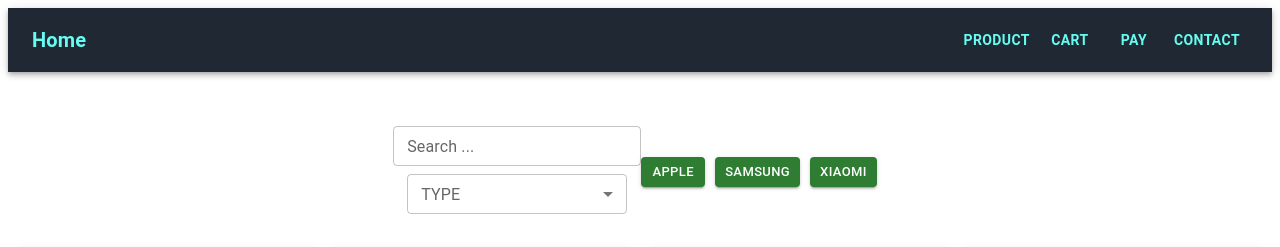
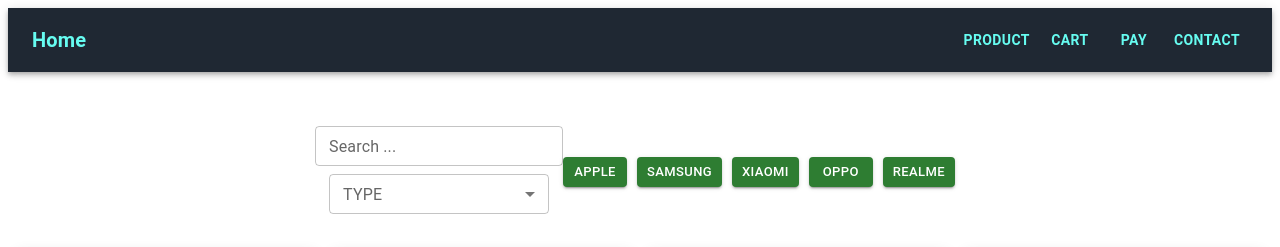
Before and after one commit to longle2243/Ecommerce_ReactJs, a React (Create React App) app: page /product in a window 1280 px wide. Shown: the top 247 px of the page. Built offline with nearby package versions, Linux system fonts and the light colour scheme.

Commit message:
fix brand

```diff
--- a/src/component/banner2.js
+++ b/src/component/banner2.js
@@ -57,11 +57,13 @@
     <div style={{ marginTop: '50px' }}>
         <Box display="flex" alignItems="center" justifyContent="center" flexDirection="row">
 
-          <Box display="flex" alignItems="center" justifyContent="center" flexDirection="row">
-            <Button variant="contained" color="success" size="small" sx={{ marginRight: "10px" }} onClick={() => searchBrand("Apple")} >Apple</Button>
-            <Button variant="contained" color="success" size="small" sx={{ marginRight: "10px" }} onClick={() => searchBrand("Samsung")} >Samsung</Button>
-            <Button variant="contained" color="success" size="small" sx={{ marginRight: "10px" }} onClick={() => searchBrand("Xiaomi")} >Xiaomi</Button>
-          </Box>
+        <Box display="flex" alignItems="center" justifyContent="center" flexDirection="row">
+          <Button variant="contained" color="success" size="small" sx={{ marginRight: "10px" }} onClick={() => searchBrand("Apple")} >Apple</Button>
+          <Button variant="contained" color="success" size="small" sx={{ marginRight: "10px" }} onClick={() => searchBrand("Samsung")} >Samsung</Button>
+          <Button variant="contained" color="success" size="small" sx={{ marginRight: "10px" }} onClick={() => searchBrand("Xiaomi")} >Xiaomi</Button>
+          <Button variant="contained" color="success" size="small" sx={{ marginRight: "10px" }} onClick={() => searchBrand("Oppo")} >Oppo</Button>
+          <Button variant="contained" color="success" size="small" sx={{ marginRight: "10px" }} onClick={() => searchBrand("Realme")} >Realme</Button>
+        </Box>
 
         </Box>
 
--- a/src/component/product/ListProduct.js
+++ b/src/component/product/ListProduct.js
@@ -53,16 +53,8 @@
     // console.log(filter);
   }
 
-  const handleAddCart = (e) => {
-    // console.log(e);
-    const cart = listProduct.filter((product) => { return product.id == e })
-    // console.log(cart[0].data);
-    dispatch(addCart(cart[0].data));
-  };
-
   return (
     <div style={{ marginTop: '50px' }}>
-      {/* <SearchBar/> */}
       <Box display="flex" alignItems="center" justifyContent="center" flexDirection="row">
 
         <Box display="flex" alignItems="center" justifyContent="center" flexDirection="column" sx={{ mt: 0.5 }}>
@@ -83,6 +75,8 @@
           <Button variant="contained" color="success" size="small" sx={{ marginRight: "10px" }} onClick={() => searchBrand("Apple")} >Apple</Button>
           <Button variant="contained" color="success" size="small" sx={{ marginRight: "10px" }} onClick={() => searchBrand("Samsung")} >Samsung</Button>
           <Button variant="contained" color="success" size="small" sx={{ marginRight: "10px" }} onClick={() => searchBrand("Xiaomi")} >Xiaomi</Button>
+          <Button variant="contained" color="success" size="small" sx={{ marginRight: "10px" }} onClick={() => searchBrand("Oppo")} >Oppo</Button>
+          <Button variant="contained" color="success" size="small" sx={{ marginRight: "10px" }} onClick={() => searchBrand("Realme")} >Realme</Button>
         </Box>
 
       </Box>
@@ -103,7 +97,6 @@
           : listProduct.map((product) => {
             return (
               <CartProduct product={product} />
-
             );
           })}
       </Box>
--- a/src/redux/productSlice.js
+++ b/src/redux/productSlice.js
@@ -11,8 +11,8 @@
     {id: "1000000000004",data: { nameProduct: "SamSung Galaxy Ultra 20", priceProduct: "30", amountProduct: "1", categoryProduct: "SmartPhone", brand: "Samsung", img: "./img/ss22.JPG" }},
     {id: "1000000000005",data: { nameProduct: "SamSung Galaxy Z Flip 4", priceProduct: "16", amountProduct: "1", categoryProduct: "SmartPhone", brand: "Samsung", img: "./img/ssF4.JPG" }},
 
-    {id: "1000000000006",data: { nameProduct: "Realme 10", priceProduct: "8", amountProduct: "1", categoryProduct: "SmartPhone", brand: "Xiaomi", img: "./img/realme10.JPG" }},
-    {id: "1000000000007",data: { nameProduct: "Opop Reno 8T", priceProduct: "30", amountProduct: "1", categoryProduct: "SmartPhone", brand: "Xiaomi", img: "./img/op8.JPG" }},
+    {id: "1000000000006",data: { nameProduct: "Realme 10", priceProduct: "8", amountProduct: "1", categoryProduct: "SmartPhone", brand: "Realme", img: "./img/realme10.JPG" }},
+    {id: "1000000000007",data: { nameProduct: "Opop Reno 8T", priceProduct: "30", amountProduct: "1", categoryProduct: "SmartPhone", brand: "Oppo", img: "./img/op8.JPG" }},
     {id: "1000000000008",data: { nameProduct: "Xiaomi Mi 13", priceProduct: "16", amountProduct: "1", categoryProduct: "SmartPhone", brand: "Xiaomi", img: "./img/mi13.JPG" }},
 
     {id: "1000000000009",data: { nameProduct: "Ipad Gen 10", priceProduct: "12", amountProduct: "1", categoryProduct: "Tablet", brand: "Apple", img: "./img/ipad10.JPG" }},
```
